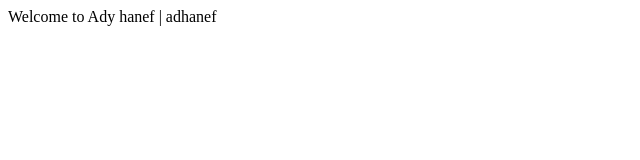
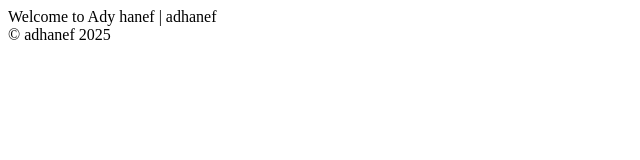
Before and after one commit to adhanef/aadham, a plain HTML site: page index.html in a window 1280 px wide. Shown: the whole page, without its empty margins (0-640 px from the left). Drawn offline with Linux system fonts and the light colour scheme.

Commit message:
Add footer section with copyright notice

```diff
--- a/index.html
+++ b/index.html
@@ -9,5 +9,11 @@
 </head>
 <body>
   Welcome to Ady hanef | adhanef
+
+
+
+  <footer>
+   &#169; adhanef 2025
+  </footer>
 </body>
 </html>
```
